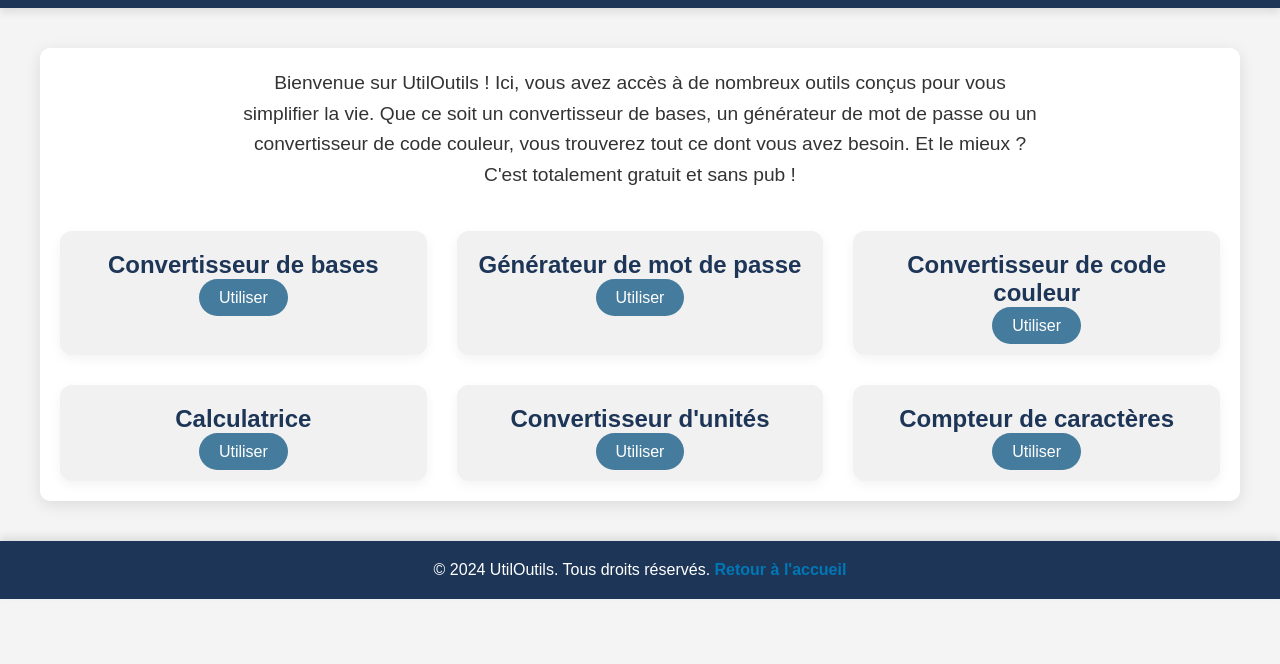
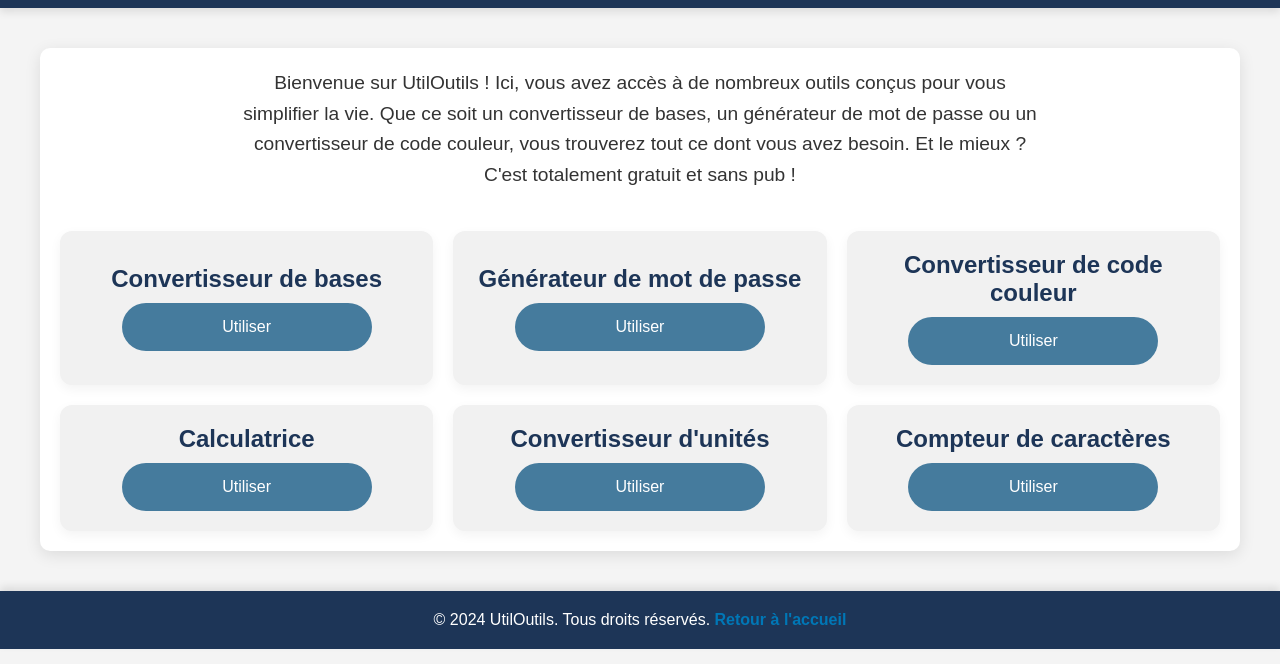
Before and after one commit to adriendeval/utilitools, a plain HTML site: page index.html in a window 1280 px wide. Shown: the part 136-800 px from the top of the page. Drawn offline with Linux system fonts and the light colour scheme.

Commit message:
Améliorations mineures

```diff
--- a/index.html
+++ b/index.html
@@ -5,6 +5,50 @@
     <meta name="viewport" content="width=device-width, initial-scale=1.0">
     <title>UtilOutils - Accueil</title>
     <link rel="stylesheet" href="style.css">
+    <style>
+        /* CSS spécifique pour la page d'accueil */
+        .tools {
+            display: grid;
+            grid-template-columns: repeat(auto-fit, minmax(300px, 1fr));
+            gap: 20px;
+            margin-top: 30px;
+        }
+
+        .tool {
+            background-color: #f1f1f1;
+            padding: 20px;
+            border-radius: 12px;
+            text-align: center;
+            box-shadow: 0 4px 12px rgba(0, 0, 0, 0.05);
+            transition: transform 0.3s ease;
+            display: flex;
+            flex-direction: column;
+            justify-content: center;
+            align-items: center;
+        }
+
+        .tool h2 {
+            color: #1d3557;
+            margin-bottom: 10px;
+        }
+
+        .tool a {
+            text-decoration: none;
+            color: white;
+            background-color: #457b9d;
+            padding: 15px 20px;
+            border-radius: 25px;
+            font-size: 1rem;
+            transition: all 0.3s ease;
+            width: 100%;
+            text-align: center;
+            max-width: 250px;
+        }
+
+        .tool a:hover {
+            background-color: #0077b6;
+        }
+    </style>
 </head>
 <body>
     <header>
```
